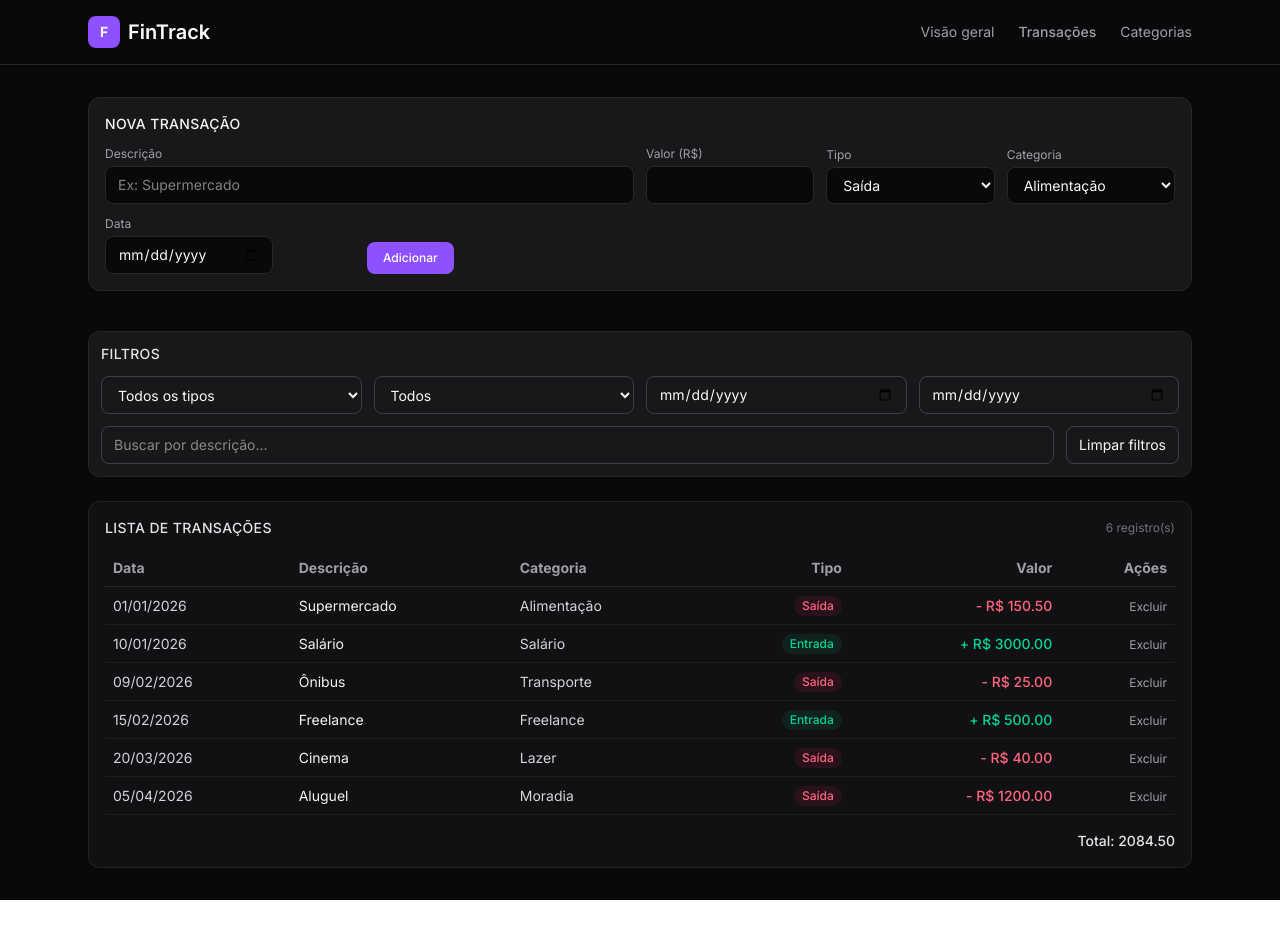
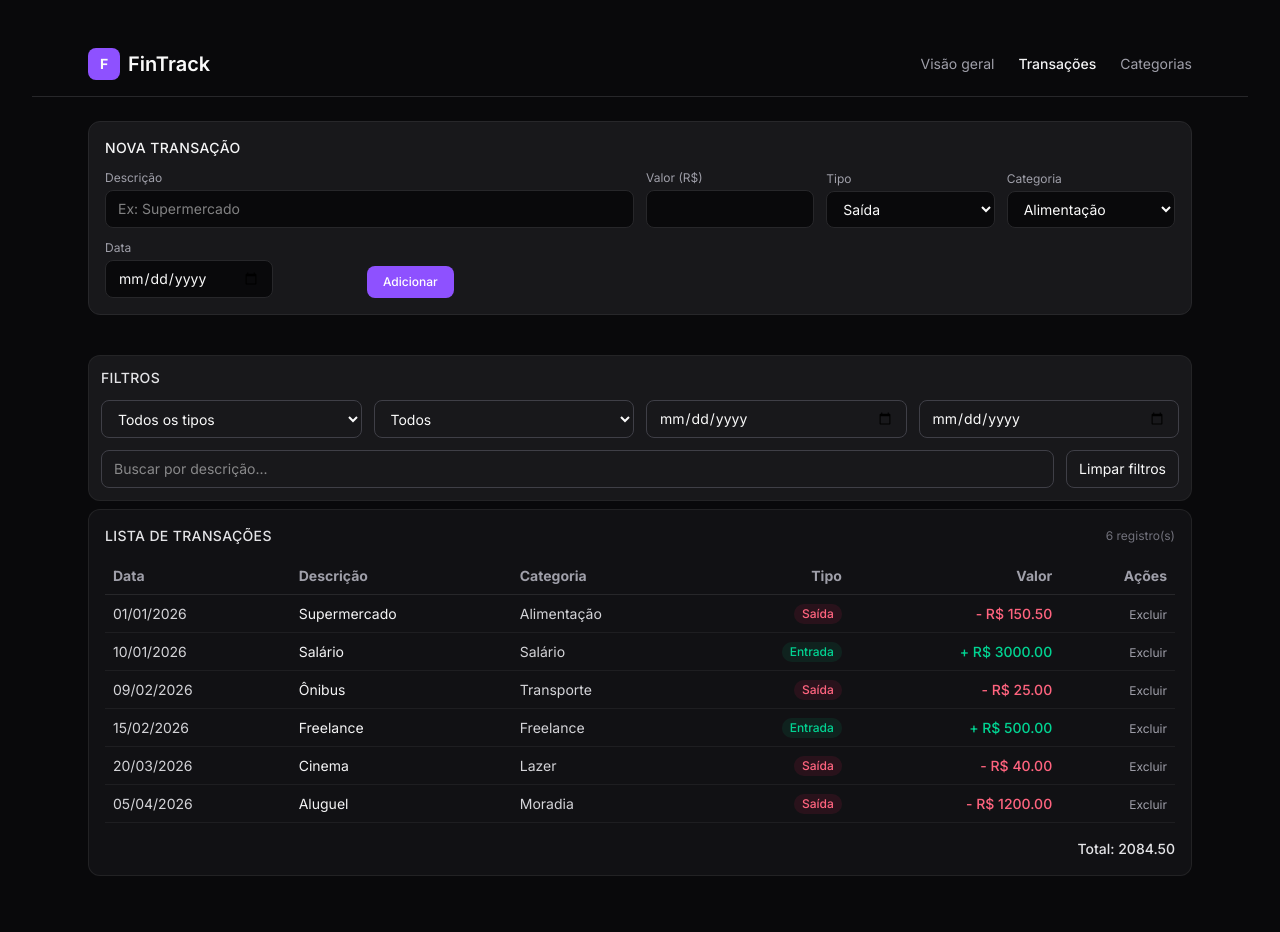
Before and after one commit to ManzanoW/fintrack, a Next.js app: page /transactions in a window 1280 px wide. Before the commit the page ends 900 px from the top, so only its background shows below. Built offline with nearby package versions, Linux system fonts and the light colour scheme.

Commit message:
feat: created Header component and improved navbar active link design

```diff
--- /dev/null
+++ b/src/app/header/Header.tsx
@@ -0,0 +1,18 @@
+import NavBar from "../navBar/NavBar";
+
+export default function Header() {
+  return (
+    <header className="border-b border-zinc-800">
+      <div className="mx-auto max-w-6xl px-6 py-4 flex items-center justify-between">
+        <div className="flex items-center gap-2">
+          <div className="h-8 w-8 rounded-lg bg-violet-500 flex items-center justify-center text-sm font-bold">
+            F
+          </div>
+          <span className="text-xl font-semibold">FinTrack</span>
+        </div>
+
+        <NavBar />
+      </div>
+    </header>
+  );
+}
--- a/src/app/navBar/NavBar.tsx
+++ b/src/app/navBar/NavBar.tsx
@@ -1,20 +1,37 @@
+"use client";
+
 import Link from "next/link";
+import { usePathname } from "next/navigation";
 
 export default function NavBar() {
+  const pathname = usePathname();
+
+  const linkBase = "hover:text-zinc-100 transition-colors";
+  const linkActive = "font-medium text-zinc-100";
+  const linkInactive = "text-zinc-400";
+
+  const isActive = (href: string) => {
+    if (href === "/" && pathname !== "/") return false;
+    return pathname.startsWith(href);
+  };
+
   return (
     <nav className="flex items-center gap-6 text-sm text-zinc-400">
-      <Link href="/" className="hover:text-zinc-100 transition-colors">
+      <Link
+        href="/"
+        className={`${linkBase} ${isActive("/") ? linkActive : linkInactive}`}
+      >
         Visão geral
       </Link>
       <Link
         href="/transactions"
-        className="hover:text-zinc-100 transition-colors font-medium"
+        className={`${linkBase} ${isActive("/transactions") ? linkActive : linkInactive}`}
       >
         Transações
       </Link>
       <Link
         href="/categories"
-        className="hover:text-zinc-100 transition-colors"
+        className={`${linkBase} ${isActive("/categories") ? linkActive : linkInactive}`}
       >
         Categorias
       </Link>
--- a/src/app/page.tsx
+++ b/src/app/page.tsx
@@ -10,7 +10,8 @@ import {
   ResponsiveContainer,
   Tooltip,
 } from "recharts";
-import NavBar from "./navBar/NavBar";
+
+import Header from "./header/Header";
 
 interface Transaction {
   id: number;
@@ -222,18 +223,7 @@ export default function Dashboard() {
 
   return (
     <div className="min-h-screen bg-zinc-950 text-zinc-50 p-8">
-      <header className="border-b border-zinc-800">
-        <div className="mx-auto max-w-6xl px-6 py-4 flex items-center justify-between">
-          <div className="flex items-center gap-2">
-            <div className="h-8 w-8 rounded-lg bg-violet-500 flex items-center justify-center text-sm font-bold">
-              F
-            </div>
-            <span className="text-xl font-semibold">FinTrack</span>
-          </div>
-
-          <NavBar />
-        </div>
-      </header>
+      <Header />
 
       <div className="flex items-center gap-3 text-sm text-zinc-400 justify-end mt-6">
         <span className="hidden sm:inline">Período:</span>
--- a/src/app/transactions/page.tsx
+++ b/src/app/transactions/page.tsx
@@ -1,6 +1,6 @@
 "use client";
 import { useMemo, useState } from "react";
-import NavBar from "../navBar/NavBar";
+import Header from "../header/Header";
 
 interface Transaction {
   id: number;
@@ -172,20 +172,9 @@ export default function TransactionsPage() {
   };
 
   return (
-    <div className="min-h-screen bg-zinc-950 text-zinc-50">
-      <header className="border-b border-zinc-800">
-        <div className="mx-auto max-w-6xl px-6 py-4 flex items-center justify-between">
-          <div className="flex items-center gap-2">
-            <div className="h-8 w-8 rounded-lg bg-violet-500 flex items-center justify-center text-sm font-bold">
-              F
-            </div>
-            <span className="text-xl font-semibold">FinTrack</span>
-          </div>
-          <NavBar />
-        </div>
-      </header>
-
-      <main className="mx-auto max-w-6xl px-6 py-8 space-y-6">
+    <div className="min-h-screen bg-zinc-950 text-zinc-50 p-8">
+      <Header />
+      <main className="mx-auto max-w-6xl px-6 py-6 space-y-2">
         {/* Formulário de nova transação / edição */}
         <section className="bg-zinc-900 border border-zinc-800 rounded-xl p-4 mb-10">
           <div className="flex items-center justify-between mb-3">
@@ -284,7 +273,7 @@ export default function TransactionsPage() {
               />
             </div>
 
-            <div className="md:col-span-1 flex gap-2 justify-end">
+            <div className="md:col-span-1 gap-2 flex justify-end">
               {editingId && (
                 <button
                   type="button"
```
